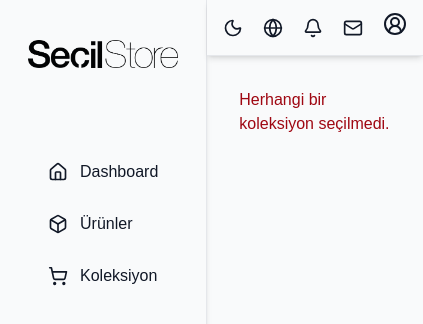
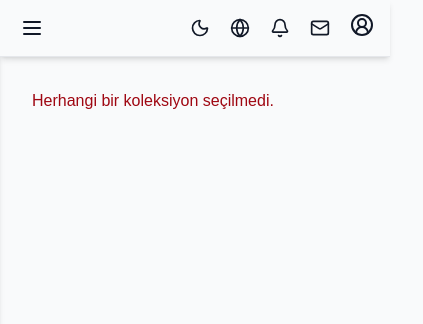
Before and after one commit to cerenozdgn/secil-store-frontend, a Next.js app: page /edit in a window 390 px wide. Shown: the top 324 px of the page, 423 px wide, since content can reach past the window. Built offline with nearby package versions, Linux system fonts and the light colour scheme; no server answers; sample sign-in values are in the browser's storage.

Commit message:
Responsive Page Application is nearly done

```diff
--- a/src/app/page.tsx
+++ b/src/app/page.tsx
@@ -15,7 +15,7 @@ export default function LoginPage() {
   const [showPassword, setShowPassword] = useState(false);
   const [error, setError] = useState("");
   const { remember, setRemember } = useRememberStore();
-  const { theme } = useThemeStore(); // Zustand'dan temayı al
+  const { theme } = useThemeStore();
 
   const logoSrc =
     theme === "dark" ? "/secil-logo-lightt.png" : "/secil-store-seeklogo.png";
--- a/src/components/Header.tsx
+++ b/src/components/Header.tsx
@@ -8,27 +8,50 @@ import {
   Sun,
   Moon,
   LogOut,
+  Menu,
 } from "lucide-react";
 import { signOut } from "next-auth/react";
-import { useState } from "react";
+import { useEffect, useRef, useState } from "react";
 import { useThemeStore } from "@/lib/themeStore";
+import { useSidebarStore } from "@/lib/useSidebarStore";
 
 export default function Header() {
   const { theme, toggleTheme } = useThemeStore();
+  const { toggle: toggleSidebar } = useSidebarStore();
   const [menuOpen, setMenuOpen] = useState(false);
+  const menuRef = useRef<HTMLDivElement | null>(null);
+
+  useEffect(() => {
+    const handleClickOutside = (e: MouseEvent) => {
+      if (menuRef.current && !menuRef.current.contains(e.target as Node)) {
+        setMenuOpen(false);
+      }
+    };
+    document.addEventListener("mousedown", handleClickOutside);
+    return () => document.removeEventListener("mousedown", handleClickOutside);
+  }, []);
 
   return (
     <header className='bg-[var(--background)] text-[var(--foreground)] border-b border-[var(--table-border)] shadow-md relative z-50 backdrop-blur-sm'>
       <nav className='max-w-screen-xl mx-auto px-4 py-3 flex justify-between items-center'>
-        <div />
+        <div className='flex items-center space-x-4'>
 
-        <div className='flex items-center space-x-5 relative'>
-          {/* Tema Butonu */}
+
+          <button
+            onClick={toggleSidebar}
+            className='block lg:hidden p-1 hover:text-blue-500 transition'
+            aria-label='Menüyü Aç/Kapat'
+          >
+            <Menu className='w-6 h-6' />
+          </button>
+        </div>
+
+        {/* Sağdaki ikon grubu */}
+        <div className='flex items-center space-x-5'>
           <button
             onClick={toggleTheme}
             title='Tema Değiştir'
             className='hover:text-yellow-500 transition'
-            style={{ color: "var(--foreground)" }}
           >
             {theme === "dark" ? (
               <Sun className='w-5 h-5' />
@@ -37,44 +60,34 @@ export default function Header() {
             )}
           </button>
 
-          <button
-            title='Dil'
-            className='hover:text-blue-500 transition'
-            style={{ color: "var(--foreground)" }}
-          >
+          <button title='Dil' className='hover:text-blue-500 transition'>
             <Globe className='w-5 h-5' />
           </button>
+
           <button
             title='Bildirimler'
             className='hover:text-blue-500 transition'
-            style={{ color: "var(--foreground)" }}
           >
             <Bell className='w-5 h-5' />
           </button>
-          <button
-            title='Mesajlar'
-            className='hover:text-blue-500 transition'
-            style={{ color: "var(--foreground)" }}
-          >
+
+          <button title='Mesajlar' className='hover:text-blue-500 transition'>
             <Mail className='w-5 h-5' />
           </button>
 
-          <div className='relative'>
+          <div className='relative' ref={menuRef}>
             <button
-              onClick={() => setMenuOpen((prev) => !prev)}
+              onClick={() => setMenuOpen((p) => !p)}
               title='Profil'
               className='hover:text-blue-500 transition'
-              style={{ color: "var(--foreground)" }}
             >
               <UserCircle2 className='w-6 h-6' />
             </button>
-
             {menuOpen && (
-              <div className='absolute right-0 mt-2 w-40 bg-[var(--background)] rounded-lg shadow-lg py-2 z-50'>
+              <div className='absolute right-0 mt-2 w-40 bg-[var(--background)] rounded-lg shadow-lg py-2 border border-[var(--table-border)] z-50'>
                 <button
                   onClick={() => signOut({ callbackUrl: "/" })}
-                  className='flex items-center w-full px-4 py-2 text-sm hover:bg-[var(--table-header-bg)] transition'
-                  style={{ color: "var(--foreground)" }}
+                  className='flex items-center w-full px-4 py-2 text-sm hover:bg-[var(--table-header-bg)] transition-colors'
                 >
                   <LogOut className='w-4 h-4 mr-2' />
                   Çıkış Yap
--- a/src/components/RemoveProductModal.tsx
+++ b/src/components/RemoveProductModal.tsx
@@ -3,7 +3,7 @@
 import { useRemoveModalStore } from "@/lib/useRemoveModalStore";
 import { Dialog } from "@headlessui/react";
 import { useSuccessModalStore } from "@/lib/useSuccessModalStore";
-import { useThemeStore } from "@/lib/themeStore"; // ✅ Eklendi
+import { useThemeStore } from "@/lib/themeStore";
 
 interface Props {
   onConfirm: (productCode: string) => void;
@@ -11,7 +11,7 @@ interface Props {
 
 export default function RemoveProductModal({ onConfirm }: Props) {
   const { isOpen, closeModal, productToRemove } = useRemoveModalStore();
-  const { theme } = useThemeStore(); // ✅ Tema alındı
+  const { theme } = useThemeStore();
 
   if (!isOpen || !productToRemove) return null;
 
--- a/src/components/SideBar.tsx
+++ b/src/components/SideBar.tsx
@@ -4,62 +4,77 @@ import Link from "next/link";
 import Image from "next/image";
 import { Home, Box, ShoppingCart } from "lucide-react";
 import { useThemeStore } from "@/lib/themeStore";
+import { useSidebarStore } from "@/lib/useSidebarStore";
+import { X } from "lucide-react";
+
 
 const MENU_ITEMS = [
-  { label: "Dashboard", icon: Home, href: "/dashboard" },
-  { label: "Ürünler", icon: Box, href: "/products" },
+  { label: "Dashboard", icon: Home, href: "/collections" },
+  { label: "Ürünler", icon: Box, href: "/collections" },
   { label: "Koleksiyon", icon: ShoppingCart, href: "/collections" },
 ];
 
 export default function Sidebar() {
   const { theme } = useThemeStore();
+  const { isOpen, close } = useSidebarStore();
 
   const logoSrc =
     theme === "dark" ? "/secil-logo-lightt.png" : "/secil-store-seeklogo.png";
 
   return (
+    <>
+      {/* Sidebar */}
       <aside
-      className='
-        w-64 p-6 flex flex-col items-center
-        bg-[var(--background)]
-        text-[var(--foreground)]
-        backdrop-blur-sm
-        shadow-md
-        border-r border-[var(--table-border)]
-        transition-colors duration-200
-        min-h-screen
-      '
+        className={`
+          fixed top-0 left-0 h-full w-64 bg-[var(--background)] text-[var(--foreground)]
+          p-6 z-50 shadow-md border-r border-[var(--table-border)]
+          transition-transform duration-300
+          ${isOpen ? "translate-x-0" : "-translate-x-full"}
+          lg:translate-x-0 lg:static lg:block
+        `}
       >
-      {/* Logo alanı sabit boyutlu ve içerik kutuya oturacak şekilde ayarlandı */}
-      <div className='mb-16 w-[150px] h-[60px] relative'>
+        {/* Mobilde kapat butonu */}
+        <div className="lg:hidden flex justify-end mb-6">
+          <button onClick={close} aria-label="Menü Kapat">
+            <X size={28} />
+          </button>
+        </div>
+
+        {/* Logo */}
+        <div className="mb-10 w-[150px] h-[60px] relative mx-auto lg:mx-0">
           <Image
             src={logoSrc}
-          alt='Logo'
+            alt="Logo"
             fill
-          className='object-contain'
-          sizes='150px'
+            className="object-contain"
+            sizes="150px"
             priority
           />
         </div>
 
-      <nav className='w-full space-y-1'>
+        {/* Menü */}
+        <nav className="flex flex-col space-y-2">
           {MENU_ITEMS.map(({ label, icon: Icon, href }) => (
             <Link
               key={label}
               href={href}
-            className='
-              flex items-center w-full gap-3 px-6 py-3
-              text-[var(--foreground)]
-              hover:bg-[var(--table-header-bg)]
-              rounded
-              transition-colors duration-150
-            '
+              className="flex items-center gap-3 px-4 py-3 rounded hover:bg-[var(--table-header-bg)] transition-colors"
+              onClick={close} // mobilde tıklayınca menü kapanır
             >
-            <Icon className='w-5 h-5' />
-            <span className='font-medium'>{label}</span>
+              <Icon className="w-5 h-5" />
+              <span className="text-base font-medium">{label}</span>
             </Link>
           ))}
         </nav>
       </aside>
+
+      {/* Overlay */}
+      {isOpen && (
+        <div
+          className="fixed inset-0 bg-black/40 z-40 lg:hidden"
+          onClick={close}
+        />
+      )}
+    </>
   );
 }
--- a/src/components/SortableProduct.tsx
+++ b/src/components/SortableProduct.tsx
@@ -8,12 +8,13 @@ import { useThemeStore } from "@/lib/themeStore";
 export default function SortableProduct({ product }: { product: Product }) {
   const { attributes, listeners, setNodeRef, transform, transition } =
     useSortable({
-      id: product.productCode,
+      id: `collection-${product.productCode}`,
     });
 
   const style = {
     transform: CSS.Transform.toString(transform),
     transition,
+    touchAction: "none",
   };
 
   const { theme } = useThemeStore();
--- /dev/null
+++ b/src/lib/useSidebarStore.ts
@@ -0,0 +1,15 @@
+import { create } from "zustand";
+
+interface SidebarState {
+  isOpen: boolean;
+  open: () => void;
+  close: () => void;
+  toggle: () => void;
+}
+
+export const useSidebarStore = create<SidebarState>((set) => ({
+  isOpen: false,
+  open: () => set({ isOpen: true }),
+  close: () => set({ isOpen: false }),
+  toggle: () => set((s) => ({ isOpen: !s.isOpen })),
+}));
```
Also changed, not shown: src/components/DualListDragDrop.tsx (+19 -18 lines), src/components/FilterModal.tsx (+16 -14 lines). Lines whose indentation alone changed are shown as unchanged.
